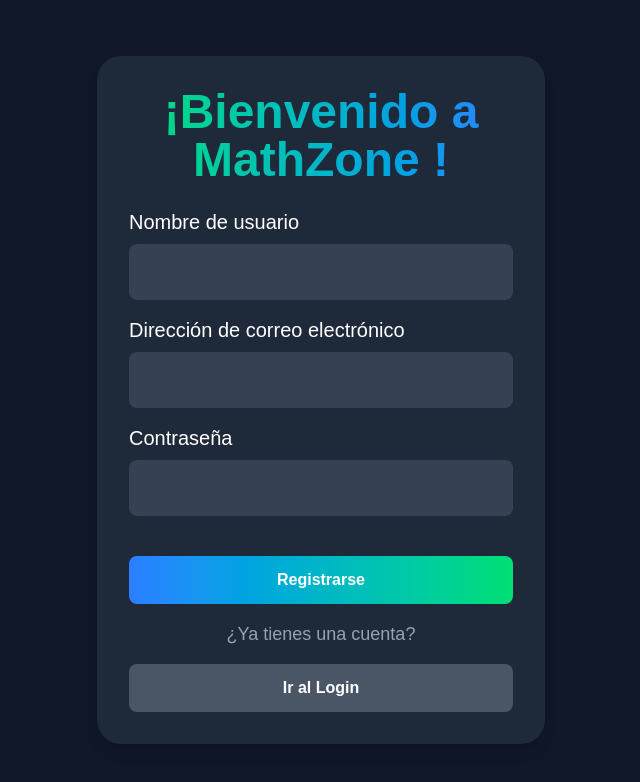
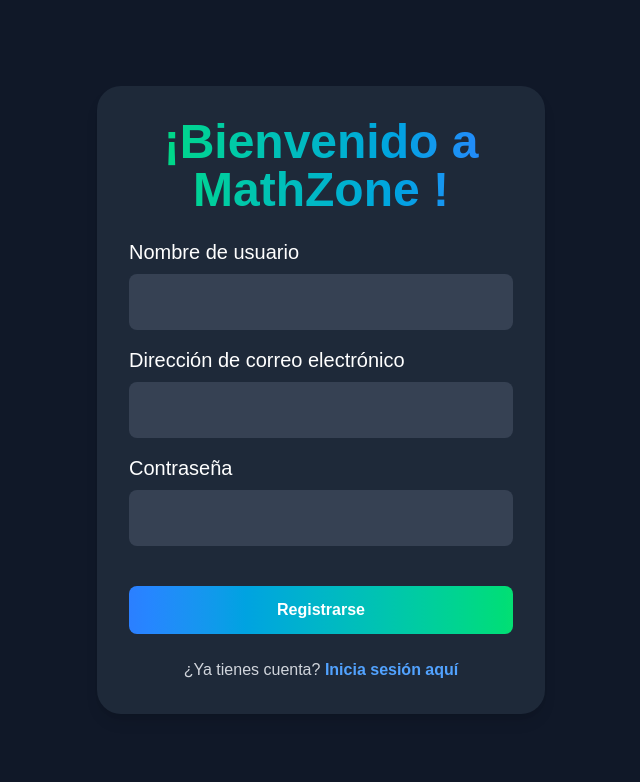
Before and after one commit to DRiosR/mathquest, a Next.js app: page /registro/register in a window 1280 px wide. Shown: the top 782 px of the page, without its empty margins (319-959 px from the left). Built offline with nearby package versions, Linux system fonts and the light colour scheme; no server answers.

Commit message:
modified:   src/app/registro/register/page.jsx

```diff
--- a/src/app/registro/register/page.jsx
+++ b/src/app/registro/register/page.jsx
@@ -140,15 +140,15 @@
           </button>
         </form>
 
-        <div className="mt-4 text-center">
-          <p className="text-gray-400 text-lg">¿Ya tienes una cuenta?</p>
-          <button
-            onClick={() => router.push("/registro/login")}
-            className="w-full py-3 mt-4 bg-gray-600 text-white font-bold rounded-lg"
+        <p className="text-center mt-6 text-gray-300">
+          ¿Ya tienes cuenta?{" "}
+          <a
+            href="/registro/login"
+            className="text-blue-400 hover:underline font-semibold"
           >
-            Ir al Login
-          </button>
-        </div>
+            Inicia sesión aquí
+          </a>
+        </p>
       </div>
     </div>
   );
```
